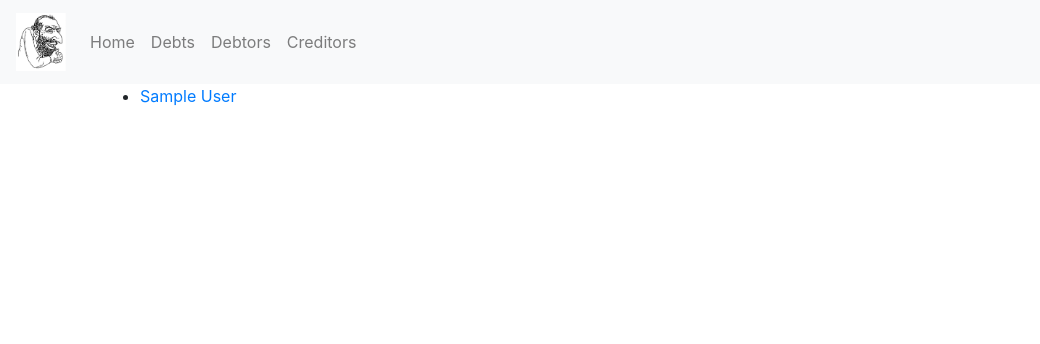
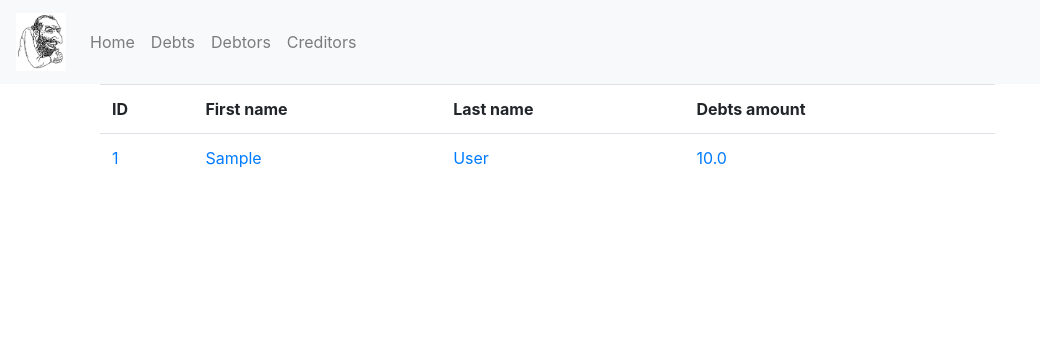
Before and after one commit to granshuniek/who_owes_me, a Django app: page /debt_manager/debtors/ in a window 1280 px wide. Shown: the top 344 px of the page, without its empty margins (0-1040 px from the left). Run offline with Django 3.2, Linux system fonts and the light colour scheme; tables that the repository leaves empty hold one stand-in row (values such as "Sample post"); some libraries are stand-ins or nearby versions.

Commit message:
debtors list first look created

```diff
--- a/who_owes_me/debt_manager/managers.py
+++ b/who_owes_me/debt_manager/managers.py
@@ -1,8 +1,28 @@
 from django.db import models, connection
+
+def execute_sql(sql):
+        with connection.cursor() as cursor:
+            cursor.execute(sql)
+            return cursor.fetchall()
+
+class DebtorsManager(models.Manager):
+
+    def get_debtor_debts_sum(self):
+        sql = '''
+            SELECT dbtr.id, sum(dts.amount)
+            FROM debt_manager_debts dts
+            JOIN debt_manager_debtors dbtr on dbtr.id=dts.debtor_id
+            GROUP BY dbtr.id
+        '''
+        response = execute_sql(sql)
+        return_dict = {}
+        for debtor_id, sumed_debt in response:
+            return_dict[debtor_id] = sumed_debt
+        return return_dict
 
 class DebtsManager(models.Manager):
     '''
-        Manager for Debts class
+        Manager for class Debts
     '''
     DEBTOR_COLUMN = 'debtor_id'
     CREDITOR_COLUMN = 'creditor_id'
@@ -36,7 +56,7 @@ class DebtsManager(models.Manager):
         return debt_dict
 
     def _get_payment_dict(self, sql):
-        response = self._execute_sql(sql)
+        response = execute_sql(sql)
         payment_dict = {}
         for last_name, first_name, amount in response:
             if payment_dict.get((last_name, first_name), ''):
@@ -44,8 +64,3 @@ class DebtsManager(models.Manager):
             else:
                 payment_dict[last_name, first_name] = amount
         return payment_dict
-
-    def _execute_sql(self, sql):
-        with connection.cursor() as cursor:
-            cursor.execute(sql)
-            return cursor.fetchall()
--- a/who_owes_me/debt_manager/models.py
+++ b/who_owes_me/debt_manager/models.py
@@ -1,6 +1,6 @@
 from django.db import models
 from django.urls import reverse
-from .managers import DebtsManager
+from .managers import DebtsManager, DebtorsManager
 
 class Debtors(models.Model):
     '''
@@ -8,6 +8,8 @@ class Debtors(models.Model):
     '''
     first_name = models.CharField(max_length=200)
     last_name = models.CharField(max_length=200)
+
+    objects = DebtorsManager()
 
     def __str__(self):
         '''
--- a/who_owes_me/debt_manager/templates/debt_manager/debtors_list.html
+++ b/who_owes_me/debt_manager/templates/debt_manager/debtors_list.html
@@ -1,11 +1,22 @@
 {% extends "debt_manager/base_generic.html" %}
-
+{% load debt_manager_extras %}
 {% block content %}
     {% if debtors_list %}
-    <ul>
-        {% for debtor in debtors_list %}
-            <li><a href="{{ debtor.get_absolute_url }}"> {{ debtor.first_name}} {{ debtor.last_name }}</a></li>
-        {% endfor %}
-    </ul>
+    <table class="table">
+            <tr>
+                <th>ID</th>
+                <th>First name</th>
+                <th>Last name</th>
+                <th>Debts amount</th>
+            </tr>
+            {% for debtor in debtors_list %}
+                <tr>
+                    <td><a href="{{ debtor.get_absolute_url }}">{{ forloop.counter }}</a></td>
+                    <td><a href="{{ debtor.get_absolute_url }}">{{ debtor.first_name}}</a></td>
+                    <td><a href="{{ debtor.get_absolute_url }}">{{ debtor.last_name}}</a></td>
+                    <td><a href="{{ debtor.get_absolute_url }}">{{ debts_sums|get_item:debtor.id }}</a></td>
+                </tr>
+            {% endfor %}
+        </table>
     {% endif %}
 {% endblock %}
--- /dev/null
+++ b/who_owes_me/debt_manager/templatetags/debt_manager_extras.py
@@ -0,0 +1,7 @@
+from django import template
+
+register = template.Library()
+
+@register.filter
+def get_item(dictionary, key):
+    return dictionary.get(key)
--- a/who_owes_me/debt_manager/views.py
+++ b/who_owes_me/debt_manager/views.py
@@ -21,10 +21,12 @@ class DebtDetailView(generic.DetailView):
 
 class DebtorListView(generic.ListView):
     model = Debtors
+    # sum = Debtor.objects.filter(type='Flour').aggregate(Sum('column'))['column__sum']
 
-    # def get_context_data(self, **kwargs):
-    #     context = super().get_context_data(**kwargs)
-    #     return context
+    def get_context_data(self, **kwargs):
+        context = super().get_context_data(**kwargs)
+        context['debts_sums'] = self.model.objects.get_debtor_debts_sum()
+        return context
 
 class DebtorDetailView(generic.DetailView):
     model = Debtors
```
Also changed, not shown: who_owes_me/debt_manager/templatetags/__init__.py (added).
